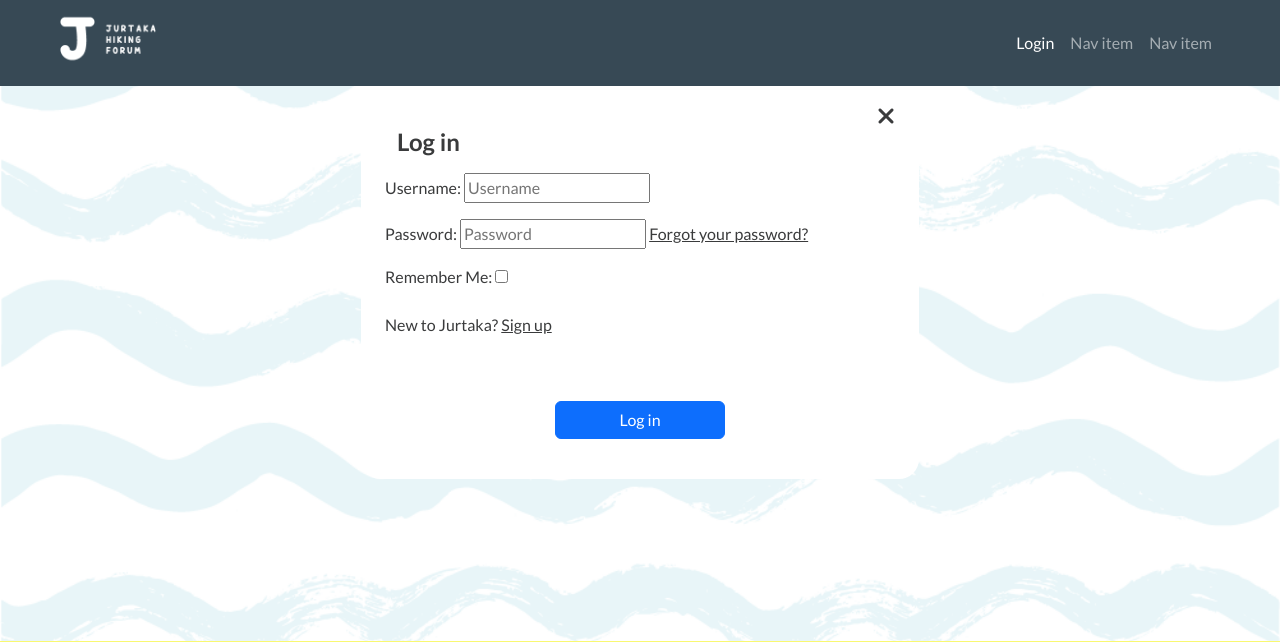
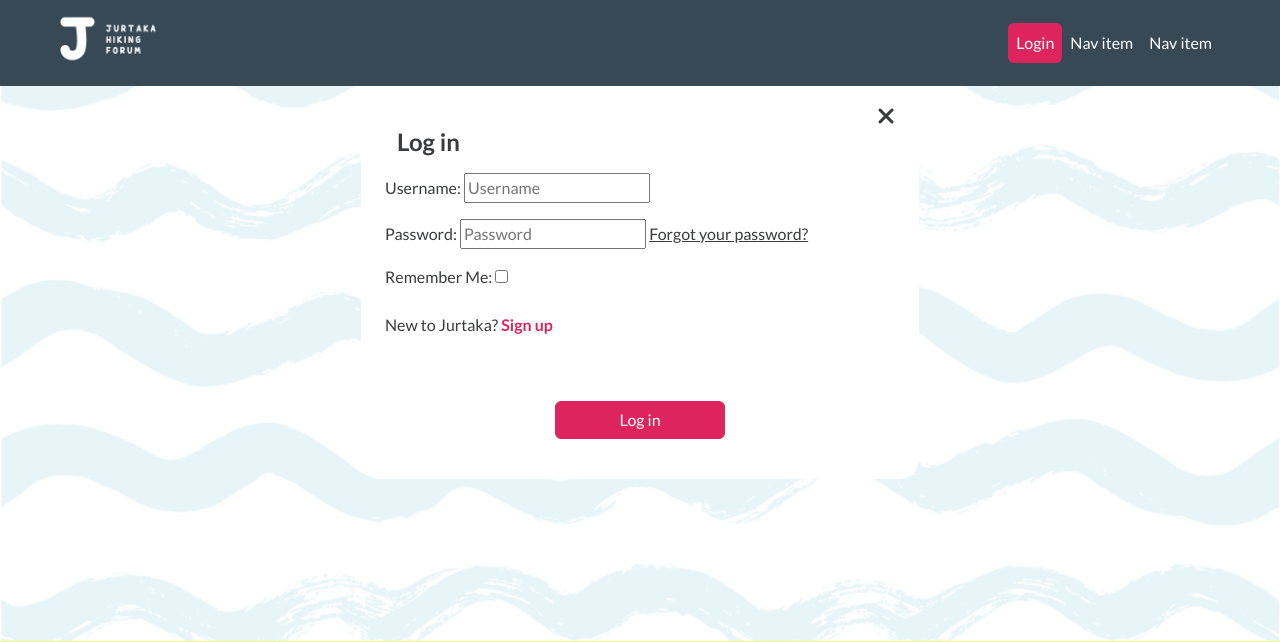
Before and after one commit to lienebriede/jurtaka-hiking-forum, a Django app: page /accounts/login/ in a window 1280 px wide. Shown: the top 642 px of the page. Run offline with Django 4.2, Linux system fonts and the light colour scheme; some libraries are stand-ins or nearby versions.

Commit message:
Add login message, style login btn and login forms

```diff
--- a/jurtaka/settings.py
+++ b/jurtaka/settings.py
@@ -27,7 +27,7 @@ TEMPLATES_DIR = os.path.join(BASE_DIR, 'templates')
 SECRET_KEY = 'django-insecure-sg8zrm8%c=0d0rycgfyj3av1ddh!xz974pjpgjh6)ft&&00jvg'
 
 # SECURITY WARNING: don't run with debug turned on in production!
-DEBUG = True
+DEBUG = False
 
 ALLOWED_HOSTS = [
     '127.0.0.1',
--- a/static/css/style.css
+++ b/static/css/style.css
@@ -12,8 +12,7 @@ body {
     background: url("../images/background_wave.png");
     background-size: cover;
     background-repeat: repeat;
-    font-family: "Lato",
-        sans-serif;
+    font-family: "Lato", sans-serif;
     color: #3a3b3c;
 }
 
@@ -21,6 +20,10 @@ body {
 
 .navbar {
     background-color: #374955;
+}
+
+.nav-link {
+    color: white;
 }
 
 /* Main -------------------------------------------------------------------> */
@@ -33,6 +36,31 @@ body {
 .container-login {
     background-color: white !important;
     border-radius: 20px;
+}
+
+.btn-primary {
+    background-color: #de245c !important;
+    border-color: #de245c;
+}
+
+.btn-primary:hover {
+    background-color: #bc093f !important;
+    border-color: #bc093f;
+}
+
+/* Login, logout, signup ---------------------------------------------------> */
+
+.signup-link {
+    color: #de245c;
+    text-decoration: none;
+}
+
+.signup-link:hover {
+    text-decoration: underline;
+}
+
+.pink-text {
+    color: #de245c;
 }
 
 /* Pagination -------------------------------------------------------------> */
--- a/templates/account/login.html
+++ b/templates/account/login.html
@@ -28,8 +28,8 @@
         <input type="hidden" name="{{ redirect_field_name }}" value="{{ redirect_field_value }}" />
         {% endif %}
         <div class="mt-4">
-          <p>{% blocktrans %}New to Jurtaka? <a class="link signup-link" href="{{ signup_url }}">Sign
-              up</a>{% endblocktrans %}</p>
+          <p>{% blocktrans %}New to Jurtaka? <a class="link signup-link" href="{{ signup_url }}"><strong>Sign
+                up</strong></a>{% endblocktrans %}</p>
         </div>
         <div class="d-grid gap-2 col-4 mx-auto pt-5 pb-3"><button class="btn btn-primary center" type="submit">Log
             in</button>
--- a/templates/base.html
+++ b/templates/base.html
@@ -13,9 +13,9 @@
     <meta name="viewport" content="width=device-width, initial-scale=1.0">
     <title>Jurtaka Hiking Forum</title>
     <!-- Favicon -->
-    <link rel="apple-touch-icon" sizes="180x180" href="../static/favicon/apple-touch-icon.png">
-    <link rel="icon" type="image/png" sizes="32x32" href="../static/favicon/favicon-16x16.png">
-    <link rel="icon" type="image/png" sizes="16x16" href="../static/favicon/favicon-32x32.png">
+    <link rel="apple-touch-icon" sizes="180x180" href="{% static 'favicon/apple-touch-icon.png' %}">
+    <link rel="icon" type="image/png" sizes="32x32" href="{% static 'favicon/favicon-16x16.png' %}">
+    <link rel="icon" type="image/png" sizes="16x16" href="{% static 'favicon/favicon-32x32.png' %}">
     <!-- Bootstrap CSS -->
     <link href="https://cdn.jsdelivr.net/npm/bootstrap@5.3.3/dist/css/bootstrap.min.css" rel="stylesheet"
         integrity="sha384-QWTKZyjpPEjISv5WaRU9OFeRpok6YctnYmDr5pNlyT2bRjXh0JMhjY6hW+ALEwIH" crossorigin="anonymous">
@@ -38,20 +38,20 @@
                     <!-- Login/logout button -->
                     {% if user.is_authenticated %}
                     <li class="nav-item">
-                        <a class="nav-link {% if request.path == logout_url %}active{% endif %}" aria-current="page"
-                            href="{% url 'account_logout' %}">Logout</a>
+                        <a class="btn btn-primary col-4 col-lg-12 nav-link {% if request.path == logout_url %}active{% endif %}"
+                            aria-current="page" href="{% url 'account_logout' %}">Logout</a>
                     </li>
                     {% else %}
                     <li class="nav-item">
-                        <a class="nav-link {% if request.path == login_url %}active{% endif %}" aria-current="page"
-                            href="{% url 'account_login' %}">Login</a>
+                        <a class="btn btn-primary col-4 col-lg-12 nav-link {% if request.path == login_url %}active{% endif %}"
+                            aria-current="page" href="{% url 'account_login' %}">Login</a>
                     </li>
                     {% endif %}
                     <li class="nav-item">
-                        <a class="nav-link" href="#">Nav item</a>
+                        <a class="center nav-link" href="#">Nav item</a>
                     </li>
                     <li class="nav-item">
-                        <a class="nav-link" href="#">Nav item</a>
+                        <a class="center nav-link" href="#">Nav item</a>
                     </li>
                 </ul>
             </div>
@@ -60,6 +60,9 @@
 
 
     <main class="flex-grow-1 d-flex flex-column container-lg">
+        {% block login_message %}
+        {% endblock %}
+
         {% block content %}
         {% endblock %}
     </main>
```
Also changed, not shown: forum/templates/forum/index.html (+16 -0 lines), 1 other file.
